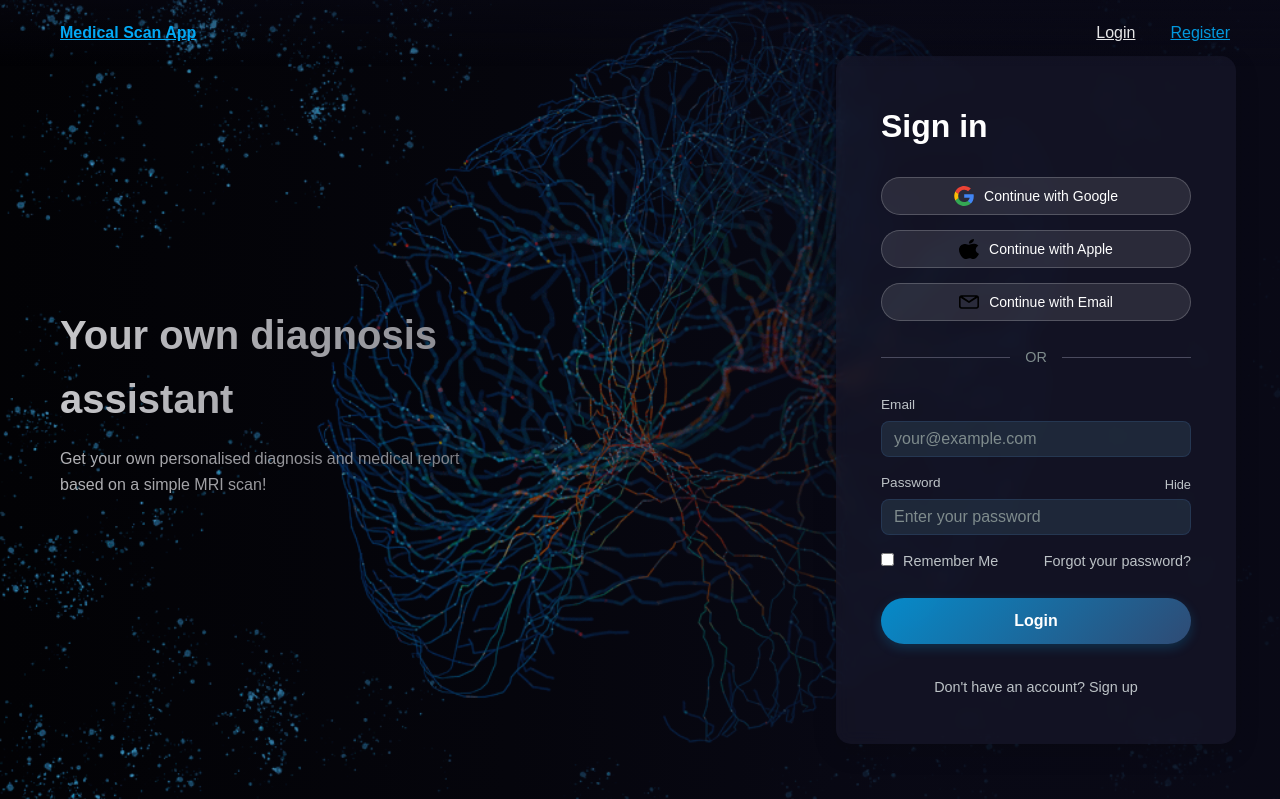
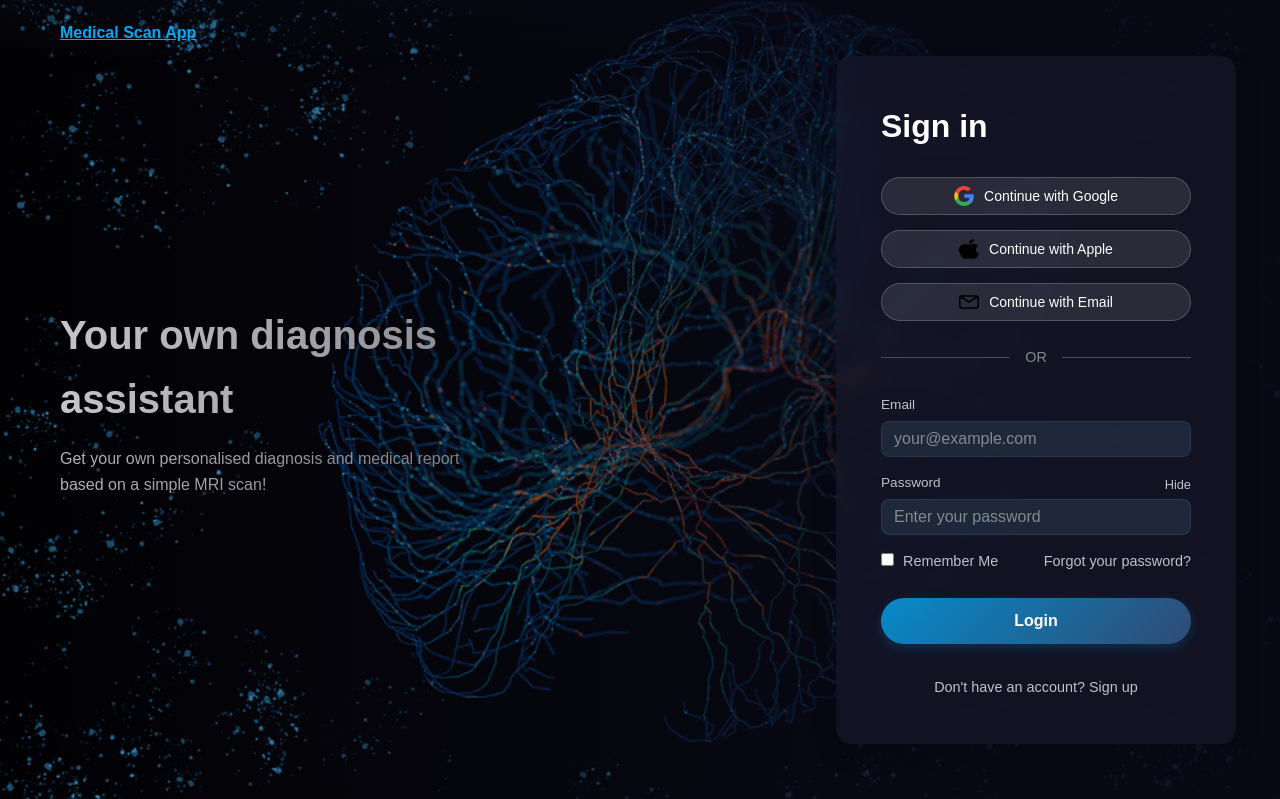
Before and after one commit to dariaPisai/medical_scan_app, a Flask app: page /auth/login in a window 1280 px wide. Shown: the top 799 px of the page. Run offline with Flask 3, Linux system fonts and the light colour scheme.

Commit message:
sign in page cu flip si register fara butoane de login si register

```diff
--- a/templates/base.html
+++ b/templates/base.html
@@ -22,8 +22,8 @@
                         <li><span class="welcome-user">Welcome, {{ current_user.username }}!</span></li>
                         <li><a href="{{ url_for('auth.logout') }}" class="nav-link button-logout">Logout</a></li>
                     {% else %}
-                        <li><a href="{{ url_for('auth.login') }}" class="nav-link">Login</a></li>
-                        <li><a href="{{ url_for('auth.register') }}" class="nav-link button-register">Register</a></li>
+                        <!-- <li><a href="{{ url_for('auth.login') }}" class="nav-link">Login</a></li>
+                        <li><a href="{{ url_for('auth.register') }}" class="nav-link button-register">Register</a></li> -->
                     {% endif %}
                 </ul>
             </div>
```
